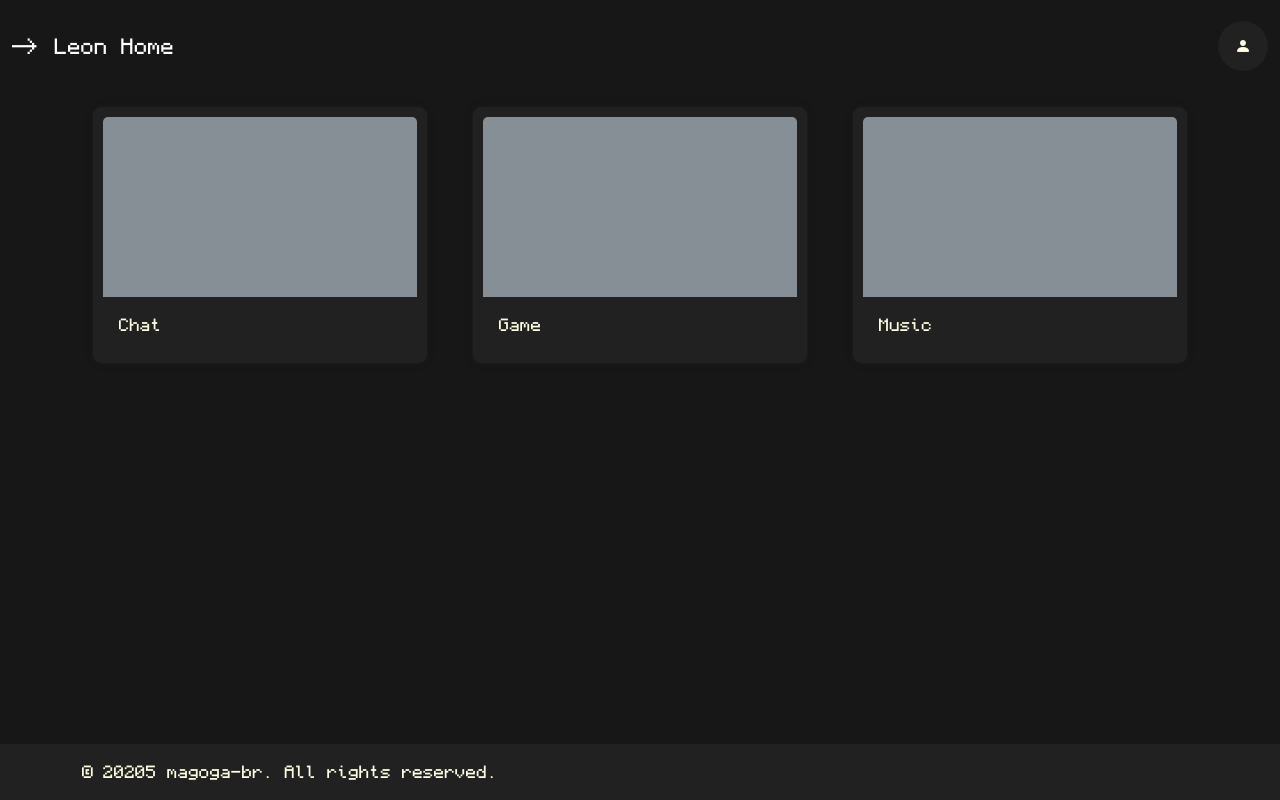
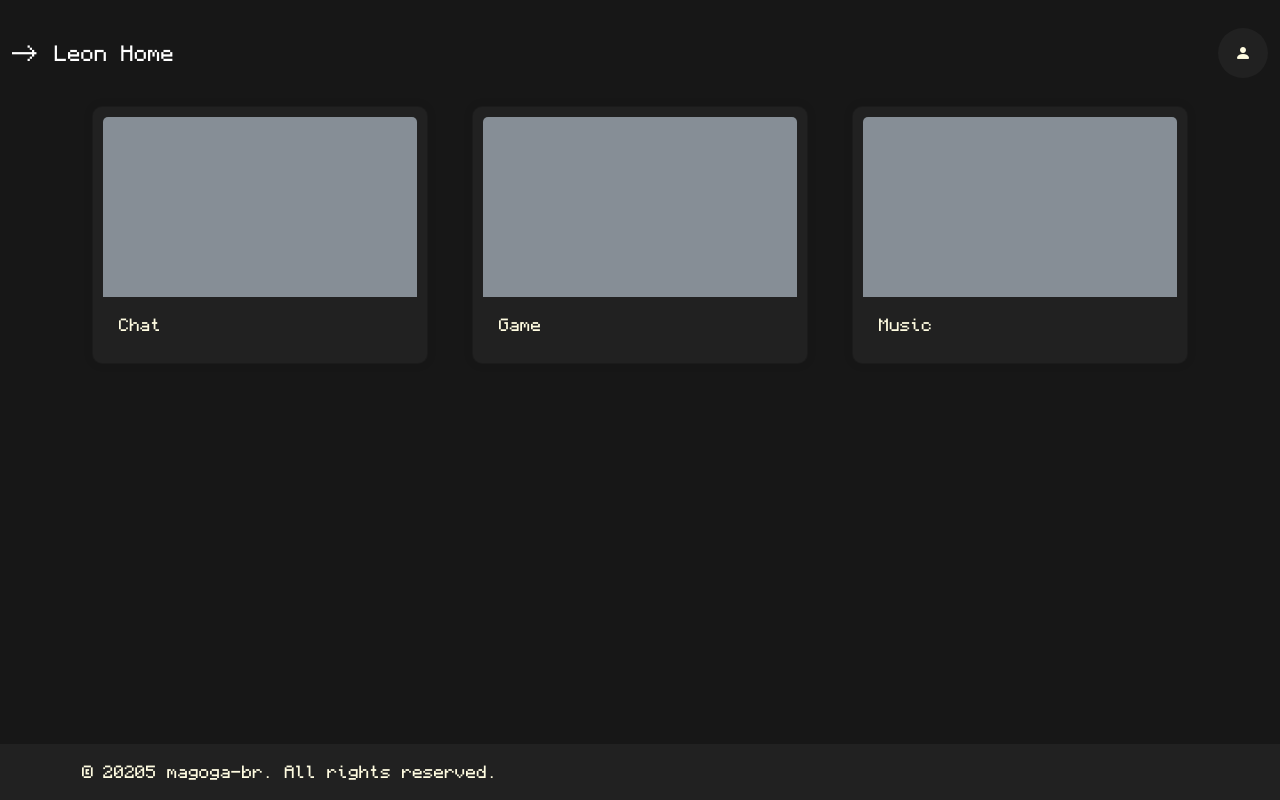
Before and after one commit to magoga-br/Leon, a plain HTML site: page index.html in a window 1280 px wide. Drawn offline with nearby package versions, Linux system fonts and the light colour scheme.

Commit message:
`Update global.css: adjust navbar height and background color`

```diff
--- a/css/global.css
+++ b/css/global.css
@@ -25,8 +25,9 @@
 }
 
 .navbar{
-    height: 75px;
+    height: 90px;
     display: flex;
+    background-color: var(--background-color);
 }
 
 a{
```
